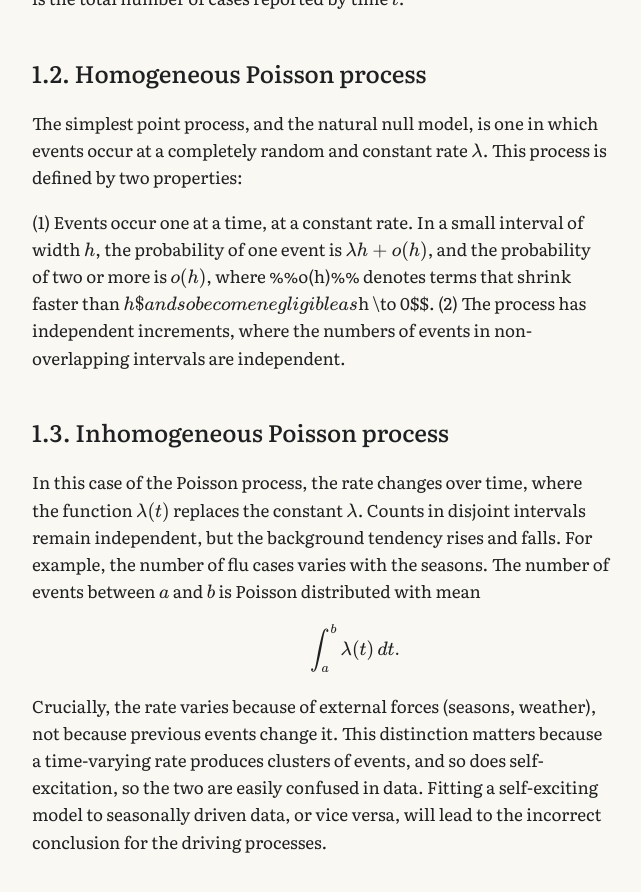
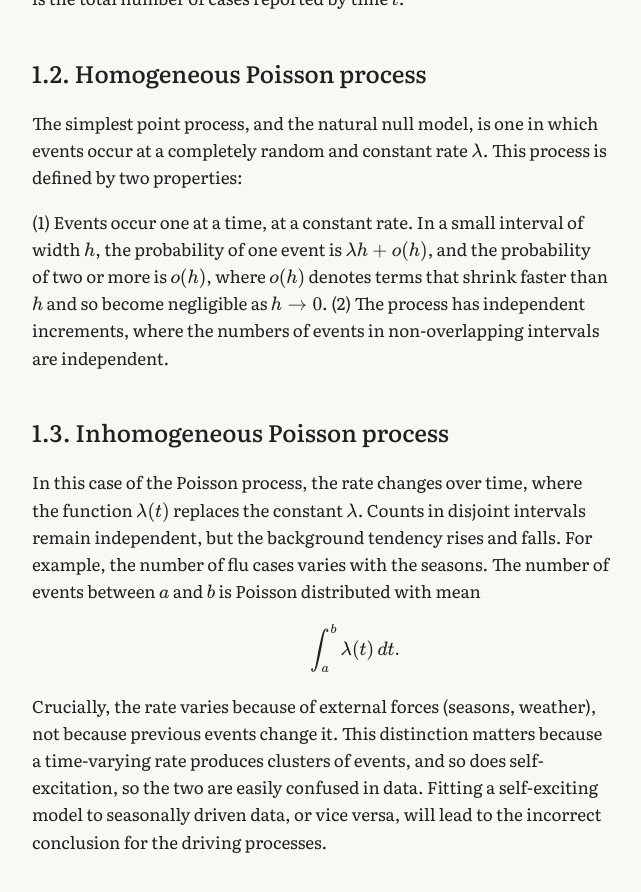
Before and after one commit to timj-wood/timj-wood.github.io, a Jekyll site: the page built from _posts/2026-09-20-hawkes-processes.md, in a window 1280 px wide and 900 px high, scrolled down 1858 px. Shown: the top 892 px of the window, without its empty margins (285-926 px from the left). Built offline with Jekyll 4.4.1, drawn with Linux system fonts in a browser that asks for light colours; some of the changed text lies outside the part shown.

Commit message:
Update 2026-09-20-hawkes-processes.md

```diff
--- a/_posts/2026-09-20-hawkes-processes.md
+++ b/_posts/2026-09-20-hawkes-processes.md
@@ -30,7 +30,7 @@ Returning to the example of malaria, the events are the dates on which cases are
 
 The simplest point process, and the natural null model, is one in which events occur at a completely random and constant rate $$\lambda$$. This process is defined by two properties:
 
-(1) Events occur one at a time, at a constant rate. In a small interval of width $$h$$, the probability of one event is $$\lambda h + o(h)$$, and the probability of two or more is $$o(h)$$, where %%o(h)%% denotes terms that shrink faster than $$h$ and so become negligible as $$h \to 0$$.
+(1) Events occur one at a time, at a constant rate. In a small interval of width $$h$$, the probability of one event is $$\lambda h + o(h)$$, and the probability of two or more is $$o(h)$$, where $$o(h)$$ denotes terms that shrink faster than $$h$$ and so become negligible as $$h \to 0$$.
 (2) The process has independent increments, where the numbers of events in non-overlapping intervals are independent.
 
 ## 1.3. Inhomogeneous Poisson process
```
